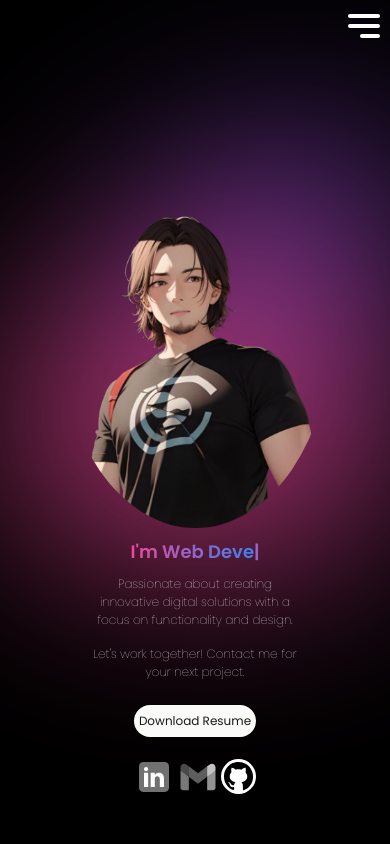
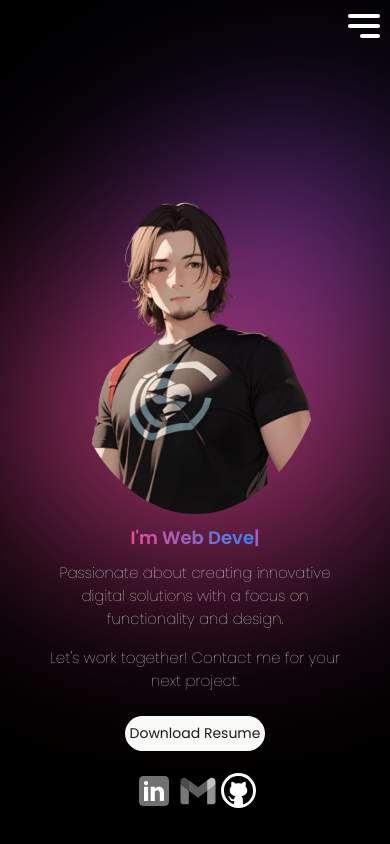
Before and after one commit to AakashR11111001111/Portfolio-Website, a React (Vite) app: page / in a window 390 px wide. Shown: the top 844 px of the page. Built offline with nearby package versions, Linux system fonts and the light colour scheme.

Commit message:
added files

```diff
--- a/src/Components/Hero/Hero.module.css
+++ b/src/Components/Hero/Hero.module.css
@@ -146,19 +146,24 @@
 
     .herop1{
         width: 100%;
-        font-size: 12px;
+        font-size: 15px;
         font-weight: 100;
     }
 
     .herop2{
         width: 100%;
-        font-size: 12px;
+        font-size: 15px;
         font-weight: 100;
     }
 
     .resumebtn{
-        font-size: 12px;
+        font-size: 14px;
         padding: 7px 5px;
     }
 
+    .md1{
+        width: 80%;
+        margin: 0 auto;
+    }
+
 }
```
